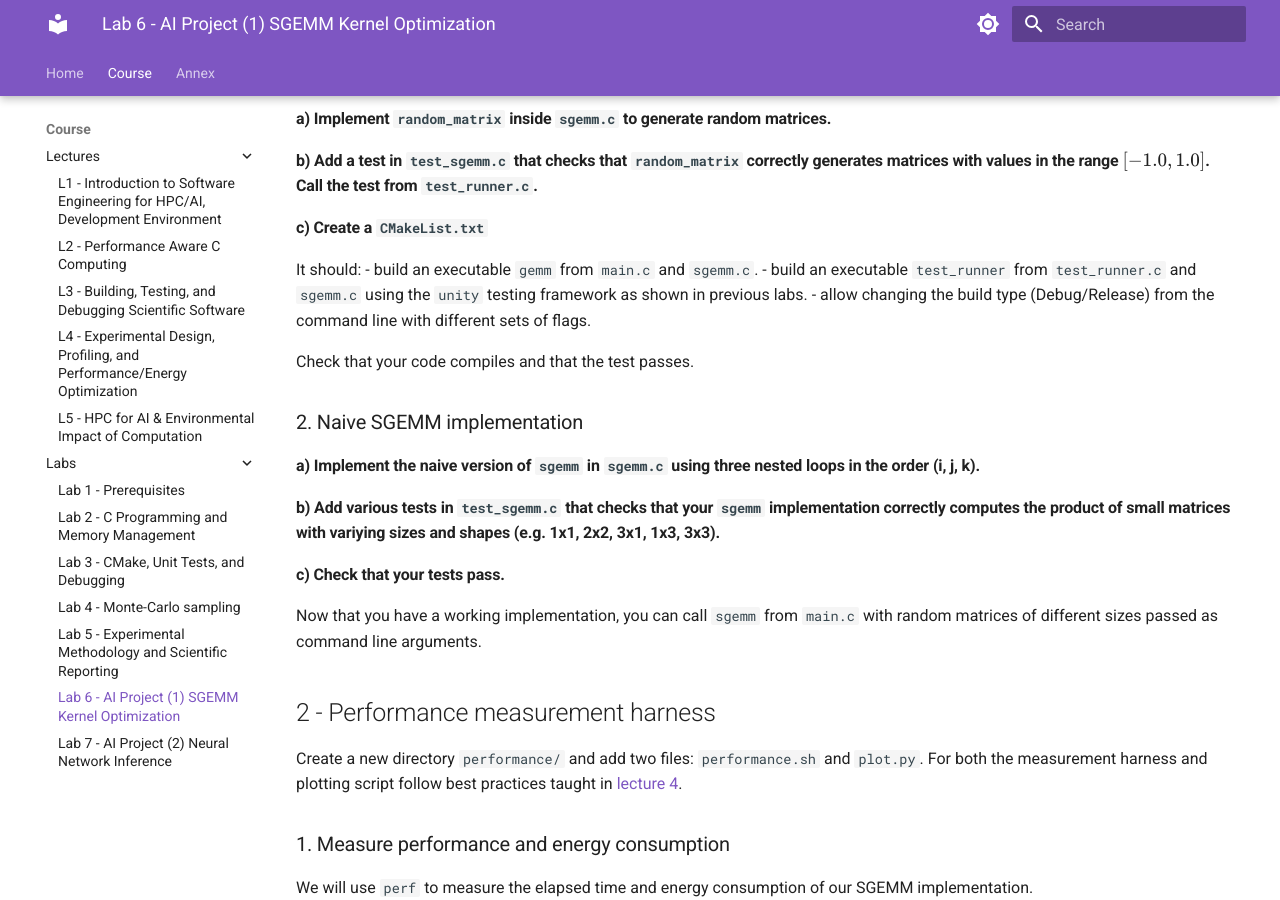
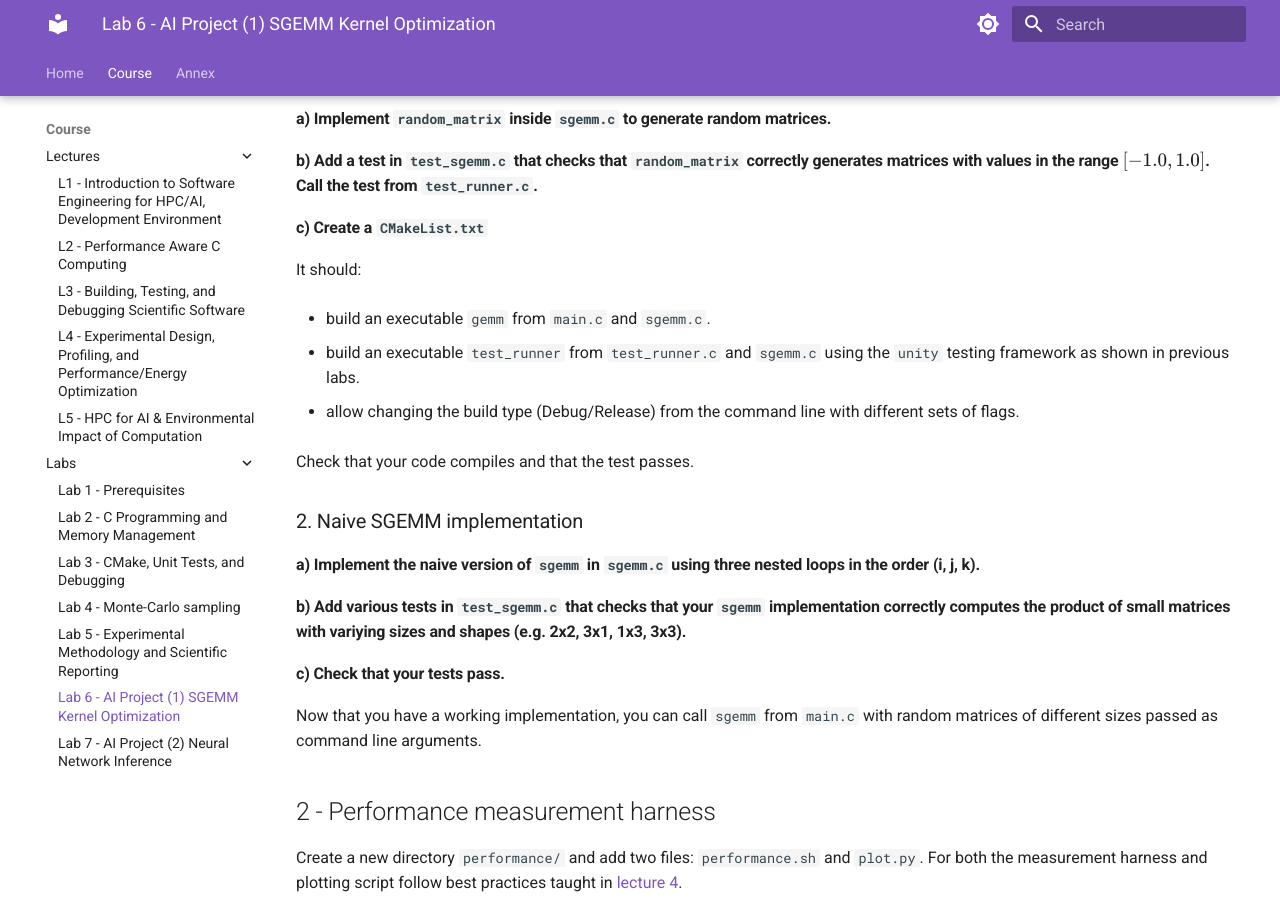
Before and after one commit to M1-CHPS/glhpc, an MkDocs documentation site: the page built from docs/lab6.md, in a window 1280 px wide and 900 px high, scrolled down 1723 px. Built offline with MkDocs 1.6.1 and Material for MkDocs 9.7.7, drawn with Linux system fonts in a browser that asks for light colours.

Commit message:
Fix indent

```diff
--- a/docs/lab6.md
+++ b/docs/lab6.md
@@ -59,8 +59,11 @@ Inside `tests/` you will find `test_runner.c` that contains a starter test harne
 #### b) Add a test in `test_sgemm.c` that checks that `random_matrix` correctly generates matrices with values in the range $[-1.0, 1.0]$. Call the test from `test_runner.c`.
 #### c) Create a `CMakeList.txt`
 It should:
+
 - build an executable `gemm` from `main.c` and `sgemm.c`.
+
 - build an executable `test_runner` from `test_runner.c` and `sgemm.c` using the `unity` testing framework as shown in previous labs.
+
 - allow changing the build type (Debug/Release) from the command line with different sets of flags.
 
 Check that your code compiles and that the test passes.
@@ -68,7 +71,7 @@ Check that your code compiles and that the test passes.
 ### 2. Naive SGEMM implementation
 
 #### a) Implement the naive version of `sgemm` in `sgemm.c` using three nested loops in the order (i, j, k).
-#### b) Add various tests in `test_sgemm.c` that checks that your `sgemm` implementation correctly computes the product of small matrices with variying sizes and shapes (e.g. 1x1, 2x2, 3x1, 1x3, 3x3).
+#### b) Add various tests in `test_sgemm.c` that checks that your `sgemm` implementation correctly computes the product of small matrices with variying sizes and shapes (e.g. 2x2, 3x1, 1x3, 3x3).
 #### c) Check that your tests pass.
 
 Now that you have a working implementation, you can call `sgemm` from `main.c` with random matrices of different sizes passed as command line arguments.
```
